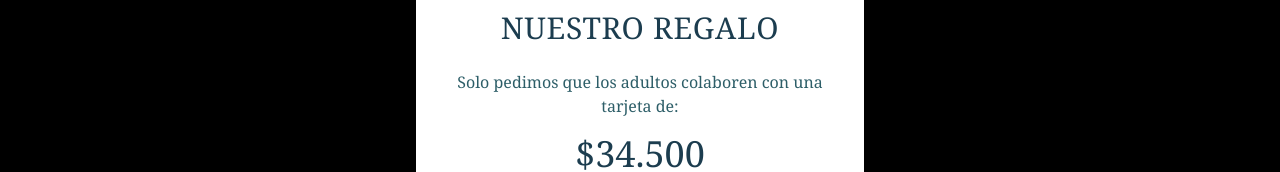
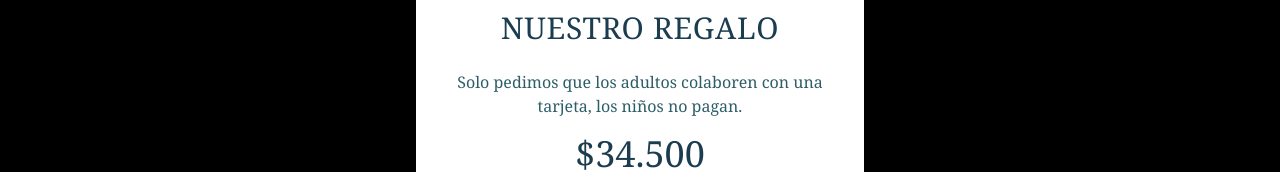
Before and after one commit to laurazulian/casamientoMartinYGimena, a React (Vite) app: page / in a window 1280 px wide. Both pictures are taken after a click on the button "💝 NUESTRO REGALO". Shown: the part 257-429 px from the top of the page. Built offline with nearby package versions, Linux system fonts and the light colour scheme.

Commit message:
Agrego cartel niños no pagan

```diff
--- a/src/App.jsx
+++ b/src/App.jsx
@@ -141,7 +141,7 @@ export default function App() {
 
               <div className="space-y-4 text-[#2D5E68]">
                 <p className="text-base">
-                  Solo pedimos que los adultos colaboren con una tarjeta de:
+                  Solo pedimos que los adultos colaboren con una tarjeta, los niños no pagan.
                 </p>
                 <p className="text-4xl font-light text-[#1C3D4F]">$34.500</p>
                 <div className="bg-[#E7F0EE] p-4 rounded border border-[#BFD6D1]">
```
